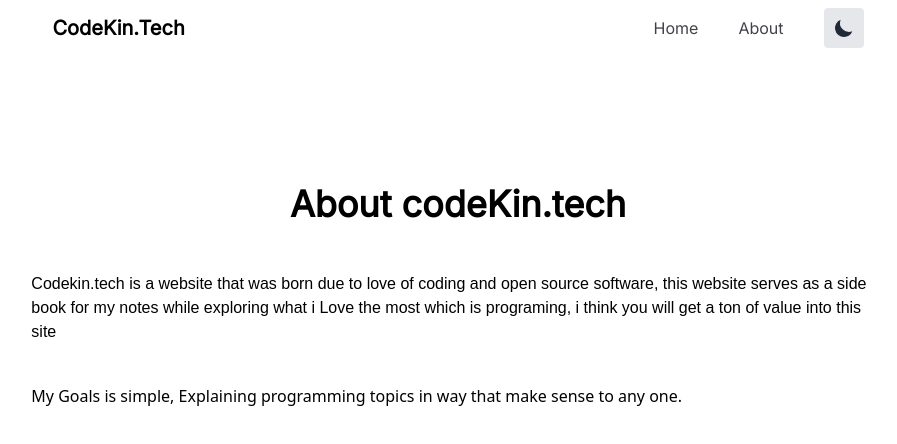
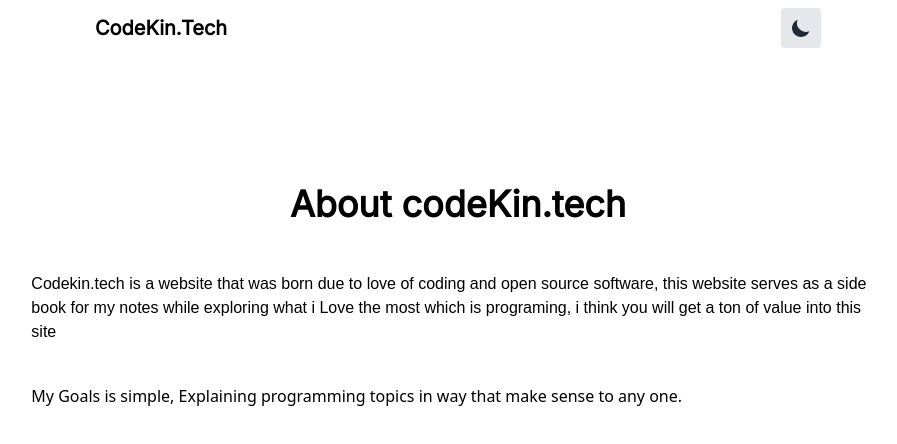
Before and after one commit to veritem/codekin.tech, a Next.js app: page /about in a window 1280 px wide. Shown: the top 444 px of the page, without its empty margins (182-1079 px from the left). Built offline with nearby package versions, Linux system fonts and the light colour scheme; a web font is replaced by a local one; what @tailwindcss/typography would draw is missing.

Commit message:
fix: home page done

```diff
--- a/components/Nav.tsx
+++ b/components/Nav.tsx
@@ -19,13 +19,13 @@
                 </Link>
             </div>
             <div className=" flex justify-between gap-10 items-center">
-                <Link href="/">
+                {/* <Link href="/">
                     <a className=" font-display dark:text-white text-primary">Home</a>
-                </Link>
+                </Link> */}
 
-                <Link href="/about">
+                {/* <Link href="/about">
                     <a className=" font-display dark:text-white text-primary">About</a>
-                </Link>
+                </Link> */}
 
                 {mounted && (
                     <button
```
